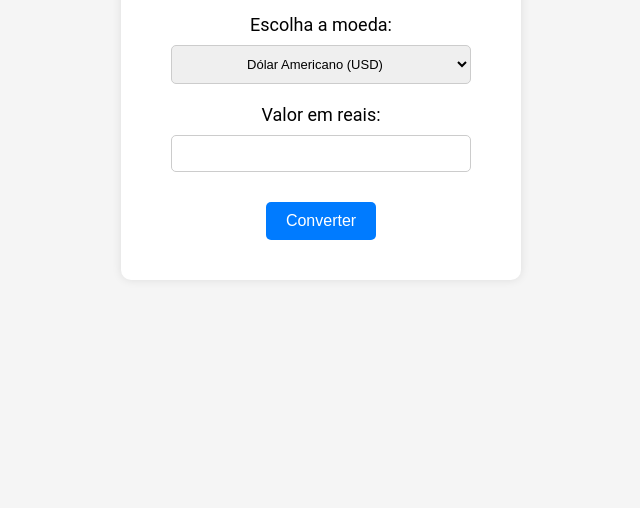
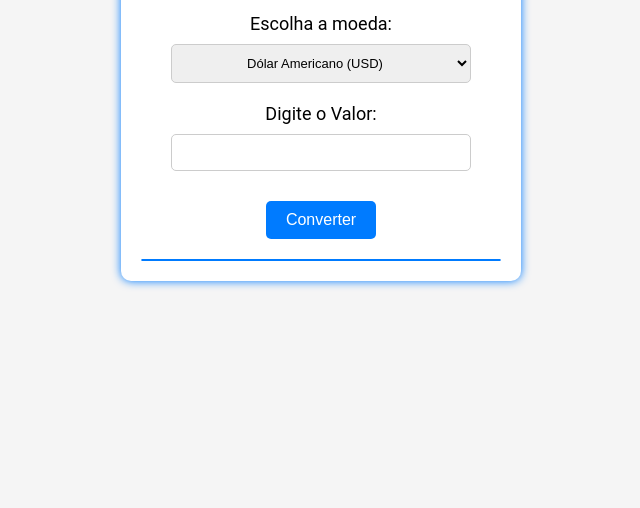
Before and after one commit to TiagoPdaS/Cotacao-real-dolar, a website: page public/index.html in a window 1280 px wide. Shown: the part 292-800 px from the top of the page, without its empty margins (319-959 px from the left). Drawn offline with Linux system fonts and the light colour scheme.

Commit message:
estilizando
3.1

```diff
--- a/public/index.html
+++ b/public/index.html
@@ -20,7 +20,7 @@
                 <option value="EUR">Euro (EUR)</option>
                 <option value="BRL">Real Brasileiro (BRL)</option>
             </select>
-            <label for="amount-input">Valor em reais:</label>
+            <label for="amount-input">Digite o Valor:</label>
             <input type="number" id="amount-input">
             <button id="convert-button">Converter</button>
         </div>
--- a/public/styles.css
+++ b/public/styles.css
@@ -23,7 +23,7 @@ body {
     background-color: #fff;
     padding: 20px;
     border-radius: 10px;
-    box-shadow: 0 0 10px rgba(0, 0, 0, 0.1);
+    box-shadow: 0 0 10px #007bff;
     max-width: 400px;
     width: 100%;
 }
@@ -85,3 +85,16 @@ li {
     font-size: 18px;
     margin-top: 10px;
 }
+
+#converted-values{
+   align-items: center;
+   justify-items: center;
+   justify-content: center;
+    text-align: center;
+
+    width: 100%;
+    max-width:100%;
+    font-size: 13px;
+    border: 1px solid #007bff;
+    border-radius: 5px;
+}
```
